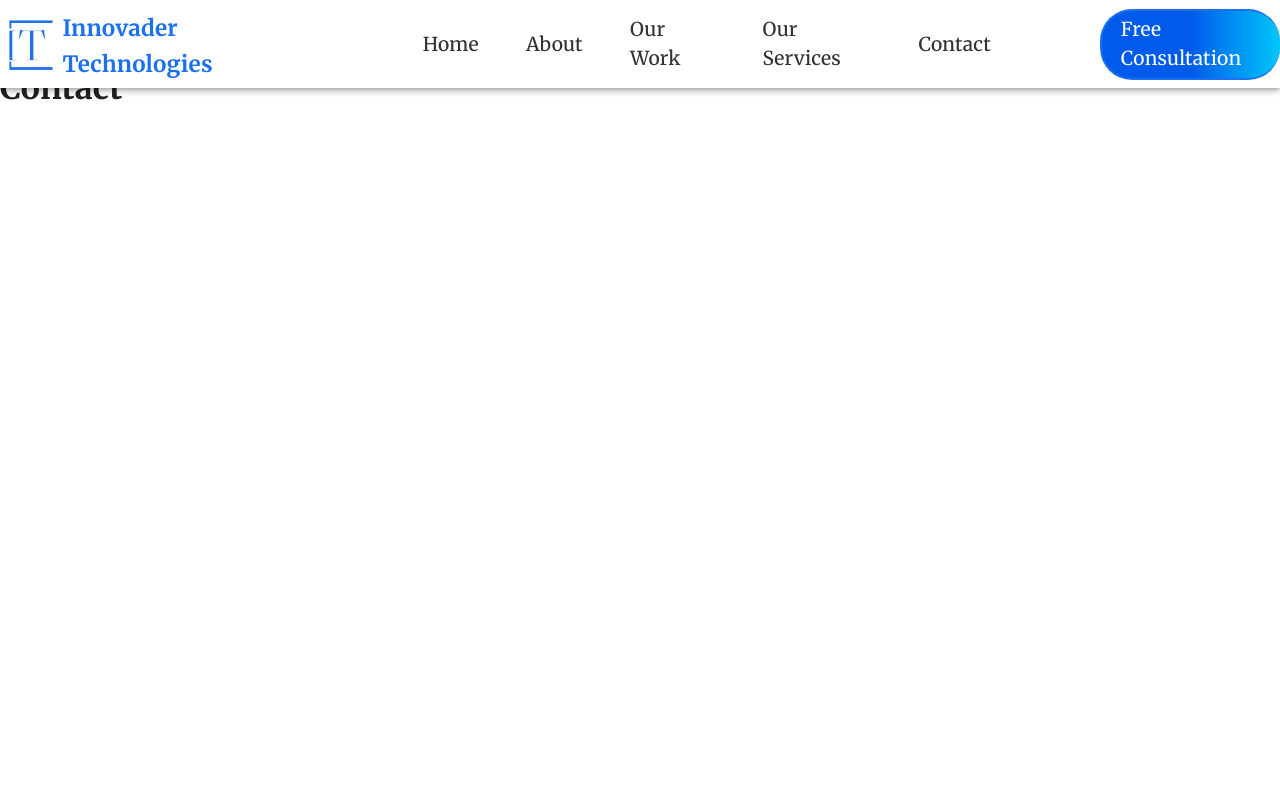
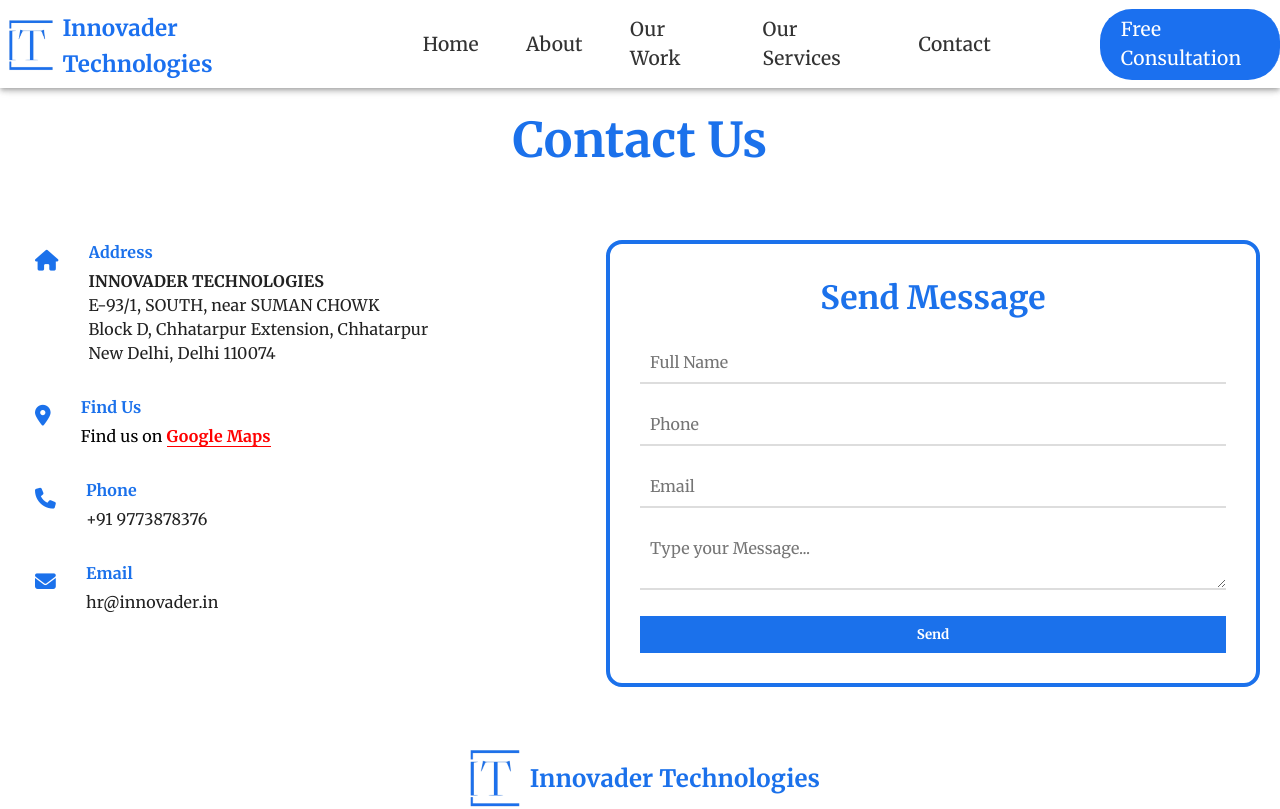
Before and after one commit to arshsaini1333/Innovader-Technologies, a React (Vite) app: page /contact in a window 1280 px wide. Shown: the top 809 px of the page. Built offline with nearby package versions, Linux system fonts and the light colour scheme; a web font is replaced by a local one.

Commit message:
new chamges

```diff
--- a/package.json
+++ b/package.json
@@ -21,6 +21,8 @@
     "react-dom": "^19.0.0",
     "react-router": "^7.5.3",
     "react-router-dom": "^7.5.3",
+    "react-slick": "^0.30.3",
+    "slick-carousel": "^1.8.1",
     "swiper": "^11.2.6"
   },
   "devDependencies": {
--- a/src/App.jsx
+++ b/src/App.jsx
@@ -15,6 +15,7 @@
       <Navbar />
       <Toolbar />
 
+
         <Routes >
           <Route path="/" element={<Home />} />
           <Route path="/about" element={<About />} />
--- a/src/Components/Testimonial.jsx
+++ b/src/Components/Testimonial.jsx
@@ -15,9 +15,6 @@
             <h2>What Our Client Says</h2>
             <div className="card-container">
                 <div className="c-card" data-aos="zoom-out">
-                    {/* <div className="quote-class">
-
-                    </div> */}
                  <p><i className="fa-solid fa-quote-left quote"></i>We've seen a massive increase in qualified buyer leads since partnering with Innovader Technologies. The Google Ads strategy they implemented delivered results within just a week. Best investment we've made in our marketing!</p>
                     <div className="c-name">
                     <h4>Ravi K</h4>
--- a/src/Pages/Contact.jsx
+++ b/src/Pages/Contact.jsx
@@ -1,6 +1,76 @@
+import '../public/Contact.css'
+import AOS from 'aos';
+import 'aos/dist/aos.css';
+import { useEffect } from 'react';
+import Footer from '../Components/Footer';
 export default function Contact(){
-    return <>
-    <h1>Contact</h1>
+    useEffect(() => {
+        AOS.init({
+          duration: 1000, // Animation duration in ms
+          once: false,     // Animation only happens once when scrolled into view
+        });
+      }, []);
+    return(
+        <>
+        <div class="container">
+        <h2 class="c-heads">Contact Us</h2>
 
+        <div class="contact-wrapper" >
+            <div class=" contact-info " data-aos="zoom-in">
+                <div class="info-box">
+                    <i class="fas fa-home icon "></i>
+                    <div>
+                        <h4>Address</h4>
+                        <p><strong>INNOVADER TECHNOLOGIES</strong> <br/> E-93/1, SOUTH, near SUMAN CHOWK <br/> Block D, Chhatarpur Extension, Chhatarpur <br/> New Delhi, Delhi 110074</p>
+                    </div>
+                </div>
+
+                <div class="info-box ">
+                    <i class="fa-solid fa-location-dot icon"></i>
+                    <div>
+                        <h4>Find Us</h4>
+                        <p>
+                            <a href="https://www.google.com/maps/dir//INNOVADER+TECHNOLOGIES+E-93%2F1,+SOUTH+near+SUMAN+CHOWK,+Block+D,+Chhatarpur+Extension,+Chhatarpur+New+Delhi,+Delhi+110074/@28.4940879,77.1802286,12z/data=!4m8!4m7!1m0!1m5!1m1!1s0x390d1f19b1fa9737:0x622e33744b113863!2m2!1d77.1802286!2d28.4940879?entry=ttu&g_ep=EgoyMDI1MDQyMC4wIKXMDSoASAFQAw%3D%3D "
+                                target="_blank ">
+                                <p>Find us on <span>Google Maps</span></p>
+                            </a>
+                        </p>
+                    </div>
+                </div>
+                <div class="info-box ">
+                    <i class="fas fa-phone icon "></i>
+                    <div>
+                        <h4>Phone</h4>
+                        <p>+91 9773878376
+                        </p>
+                    </div>
+                </div>
+
+                <div class="info-box ">
+                    <i class="fas fa-envelope icon "></i>
+                    <div>
+                        <h4>Email</h4>
+                        <p>hr@innovader.in
+                        </p>
+                    </div>
+                </div>
+            </div>
+
+            <div class="contact-form">
+                <h3>Send Message</h3>
+                <form id="messageForm" method="get">
+                    <input type="text " placeholder="Full Name " name="name" id="name" required />
+                    <input type="text " placeholder="Phone" name="phone" id="phone" required />
+                    <input type="email " placeholder="Email " name="email" id="email" required />
+                    <textarea placeholder="Type your Message... " name="message" id="message" required></textarea>
+                    <button type="submit" id="sbt-btn">Send</button>
+                </form>
+            </div>
+        </div>
+    </div>
+
+  <Footer/>
     </>
+
+    )
 }
--- a/src/Pages/Home.jsx
+++ b/src/Pages/Home.jsx
@@ -11,7 +11,7 @@
 import { useEffect } from 'react';
 import AOS from 'aos';
 import 'aos/dist/aos.css';
-
+// import ReactSlick from '../Components/ReactSlick.jsx'
 
 
 export default function Home()
@@ -36,6 +36,7 @@
         <OurClients/>
         <WantToSee/>
         <Testimonial/>
+        {/* <ReactSlick/> */}
         <Footer/>
         <EnquireNow isShow={isShow} popUp={popUp}/>
         </>
--- /dev/null
+++ b/src/public/Contact.css
@@ -0,0 +1,141 @@
+.container {
+    /* max-width: 1200px; */
+    width: 100%;
+    margin: auto;
+    padding: 40px 20px;
+    text-align: center;
+    display: flex;
+    flex-direction: column;
+    justify-content: center;
+    align-items: center;
+}
+
+.c-heads {
+    font-size: 3rem;
+    font-weight: bolder;
+    color: #1b71eb;
+}
+
+.description {
+    max-width: 700px;
+    margin: 0 auto 50px;
+    color: #ccc;
+}
+
+.contact-wrapper {
+    margin-top: 4rem;
+    display: flex;
+    justify-content: center;
+    align-items: flex-start;
+}
+
+.contact-info {
+    flex: 1;
+    width: 40%;
+}
+
+.info-box {
+    display: flex;
+    align-items: flex-start;
+    justify-content: flex-start;
+    gap: 15px;
+    margin-bottom: 30px;
+}
+
+.icon {
+    background: white;
+    color: #1b71eb;
+    border-radius: 50%;
+    padding: 10px 15px;
+    font-size: 1.3rem;
+}
+
+.info-box h4 {
+    color: #1b71eb;
+    margin: 0 0 5px;
+    text-align: left;
+}
+
+.info-box p {
+    text-align: left;
+    span {
+        color: red;
+        font-weight: 700;
+        border-bottom: 1px solid red;
+    }
+}
+
+.info-box a {
+    text-align: left;
+    text-decoration: none;
+    color: black;
+}
+
+.contact-form {
+    flex: 1;
+    width: 40%;
+    background: white;
+    color: #1b71eb;
+    padding: 30px;
+    border: 4px solid #1b71eb;
+    border-radius: 1rem;
+}
+
+.contact-form h3 {
+    margin-bottom: 20px;
+    font-size: 2rem;
+}
+
+.contact-form input,
+.contact-form textarea {
+    width: 100%;
+    border: none;
+    border-bottom: 2px solid #ddd;
+    padding: 10px;
+    margin-bottom: 20px;
+    font-size: 16px;
+    outline: none;
+}
+
+.contact-form button {
+    width: 100%;
+    padding: 10px;
+    background: #1b71eb;
+    /* lighter shade */
+    color: white;
+    font-weight: bold;
+    border: none;
+    cursor: pointer;
+    transition: background 0.3s;
+}
+
+.submitted {
+    background: #1b72eb90;
+    /* original bright cyan */
+}
+
+
+/* Message after submission */
+
+.success-message {
+    background: #e0f7f9;
+    color: #007f85;
+    padding: 10px;
+    margin-top: 15px;
+    border-radius: 4px;
+    font-weight: 500;
+    opacity: 1;
+    transition: opacity 0.5s ease-out;
+}
+
+@media screen and (max-width: 700px) {
+    .contact-wrapper {
+        flex-direction: column;
+    }
+    .contact-info {
+        width: 90%;
+    }
+    .contact-form {
+        width: 90%;
+    }
+}
--- a/src/public/Navbar.css
+++ b/src/public/Navbar.css
@@ -102,7 +102,8 @@
 .letsTalk {
     text-decoration: none;
     font-size: 1.2rem !important;
-    background: linear-gradient(to right, #005bea, #005bea, #00c6fb) !important;
+    /* background: linear-gradient(to right, #005bea, #005bea, #00c6fb) !important; */
+    background-color: #1b70ef;
     color: white !important;
     border: 2px solid #1b70ef;
     border-radius: 2rem !important;
--- a/src/public/Testimonial.css
+++ b/src/public/Testimonial.css
@@ -6,7 +6,7 @@
     padding: 1rem;
     gap: 1rem;
     /* background-color: #00c6fb; */
-    background: linear-gradient( #005bea, #00c6fb, #00c6fb, #00c6fb, #00c6fb, #00c6fb, #00c6fb, #fff);
+    background: linear-gradient( #005bea, #00c6fb, #00c6fb, #00c6fb, #00c6fb, #00c6fb, #00c6fb);
 }
 
 .Testimonial h2 {
```
Also changed, not shown: 1 other file (tests, documents, lock files or other folders).
